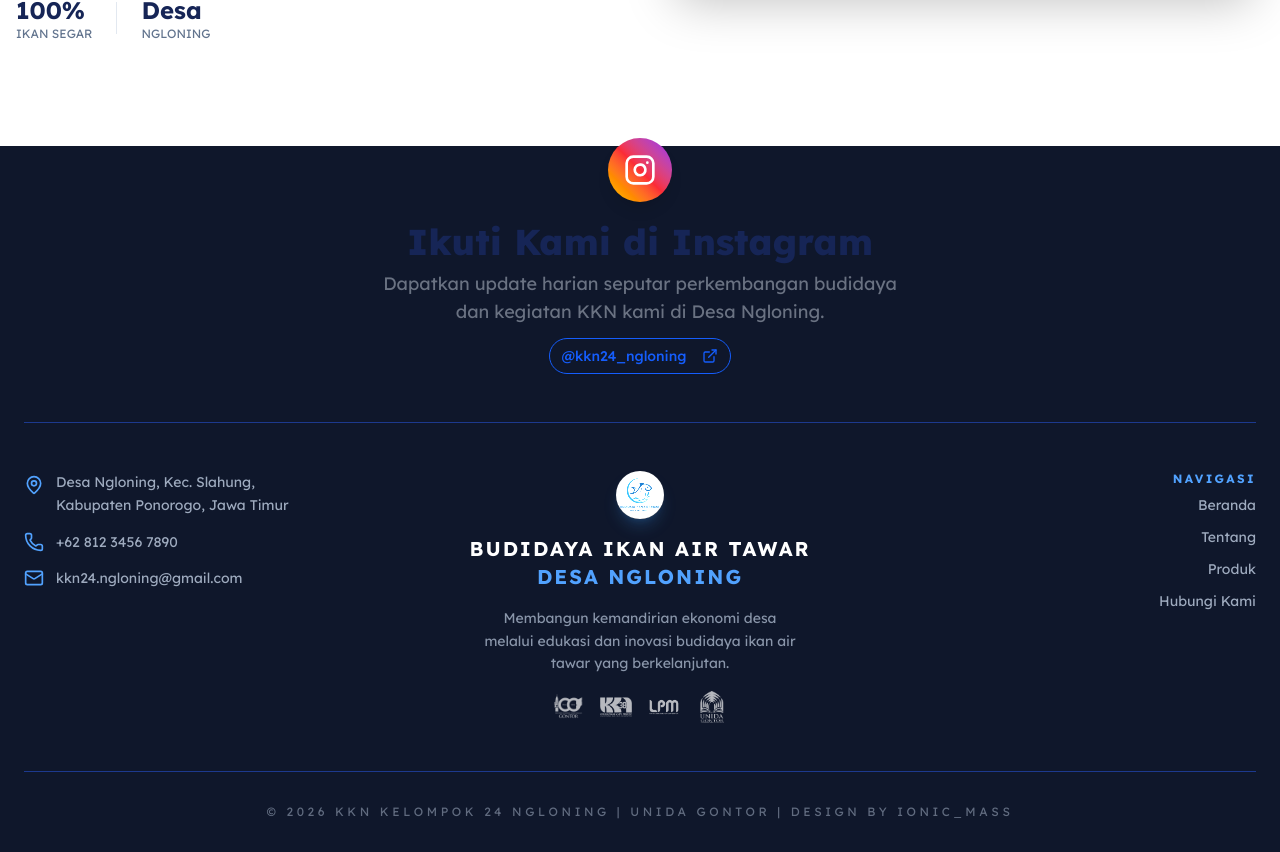
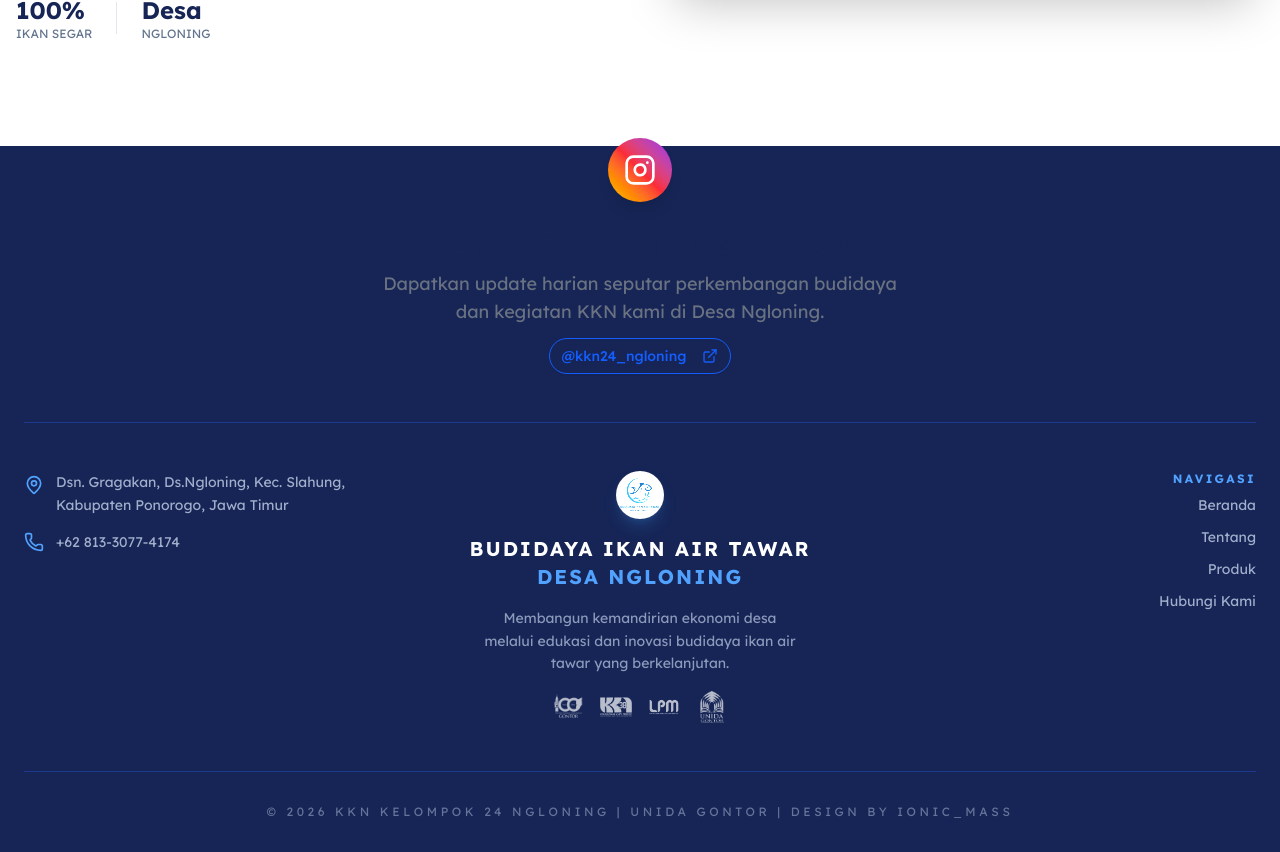
Before and after one commit to cardinaldeacre/KKN-Freshwater-Fish-Farm-Website, a React (Vite) app: page /kontak in a window 1280 px wide. Shown: the part 565-1417 px from the top of the page. Built offline with nearby package versions, Linux system fonts and the light colour scheme; a web font is replaced by a local one.

Commit message:
fix address

```diff
--- a/src/layouts/Footer.jsx
+++ b/src/layouts/Footer.jsx
@@ -9,7 +9,7 @@ import { Button } from "@/components/ui/button";
 
 export default function Footer() {
     return (
-        <footer className="bg-slate-900 text-white pb-8 px-6 transition-colors duration-500">
+        <footer className="bg-blue-950 text-white pb-8 px-6 transition-colors duration-500">
             <div className="container mx-auto">
 
                 <div className="flex flex-col items-center text-center space-y-6 mb-12 border-b border-blue-900 pb-12">
@@ -47,17 +47,13 @@ export default function Footer() {
                             <div className="flex items-start justify-center md:justify-start gap-3">
                                 <MapPin className="w-5 h-5 text-blue-400 mt-1" />
                                 <p className="text-blue-100/70 text-sm leading-relaxed">
-                                    Desa Ngloning, Kec. Slahung, <br />
+                                    Dsn. Gragakan, Ds.Ngloning, Kec. Slahung,<br />
                                     Kabupaten Ponorogo, Jawa Timur
                                 </p>
                             </div>
                             <div className="flex items-center justify-center md:justify-start gap-3">
                                 <Phone className="w-5 h-5 text-blue-400" />
-                                <p className="text-blue-100/70 text-sm">+62 812 3456 7890</p>
-                            </div>
-                            <div className="flex items-center justify-center md:justify-start gap-3">
-                                <Mail className="w-5 h-5 text-blue-400" />
-                                <p className="text-blue-100/70 text-sm">kkn24.ngloning@gmail.com</p>
+                                <p className="text-blue-100/70 text-sm">+62 813-3077-4174</p>
                             </div>
                         </div>
                     </div>
```
